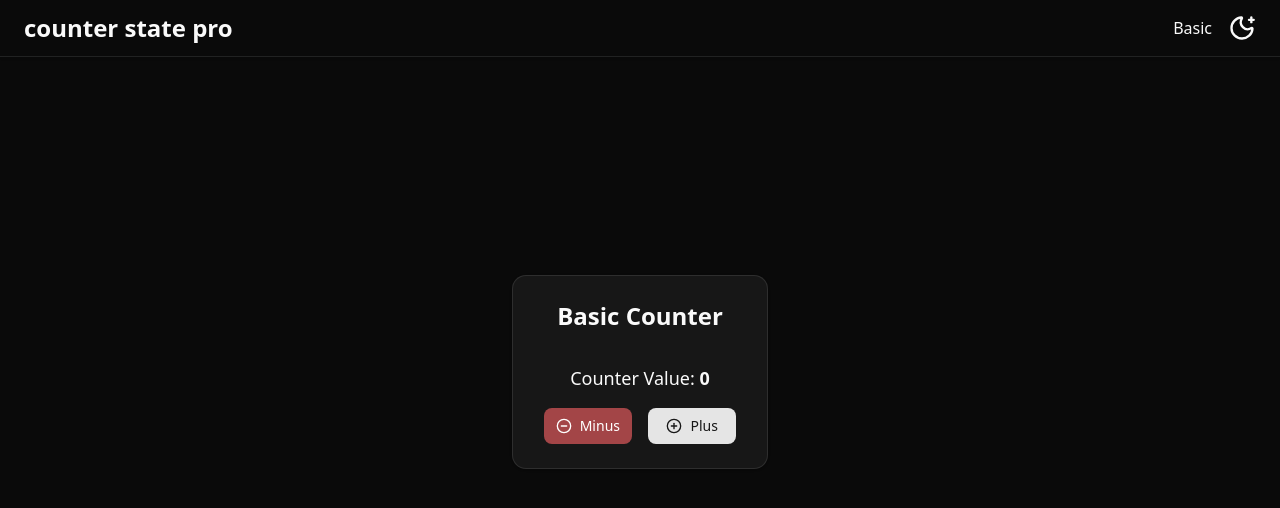
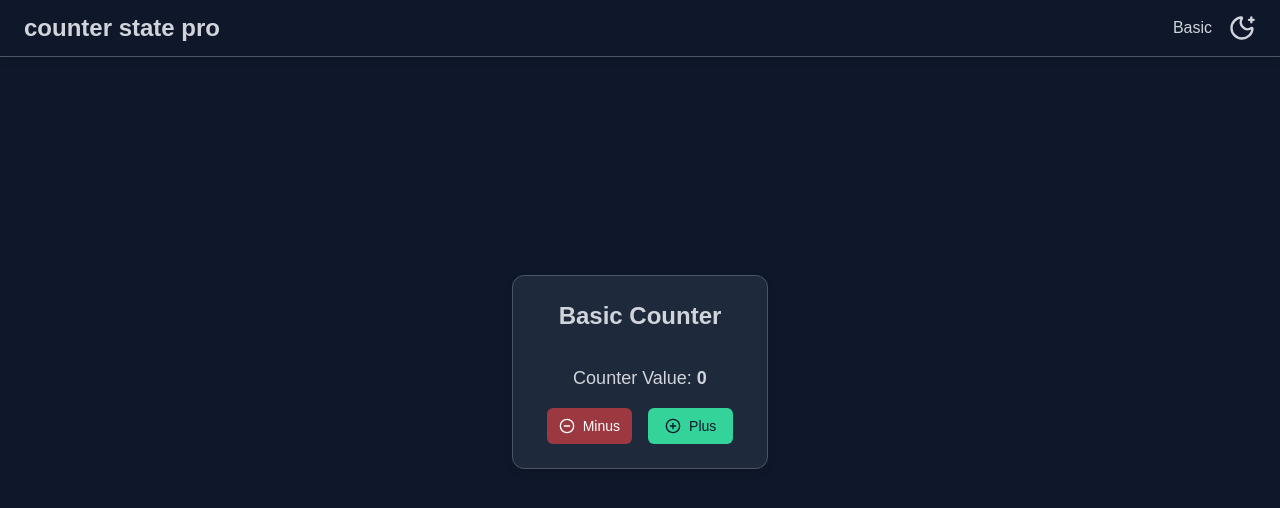
Before and after one commit to SayanSinghaChowdhury/counter-state-pro, a Next.js app: page / in a window 1280 px wide. Shown: the top 508 px of the page. Built offline with nearby package versions, Linux system fonts and the light colour scheme.

Commit message:
theme change by tweakcn

```diff
--- a/src/app/globals.css
+++ b/src/app/globals.css
@@ -39,75 +39,147 @@
 	--color-sidebar-accent-foreground: var(--sidebar-accent-foreground);
 	--color-sidebar-border: var(--sidebar-border);
 	--color-sidebar-ring: var(--sidebar-ring);
+	--font-sans: DM Sans, sans-serif;
+	--font-mono: IBM Plex Mono, monospace;
+	--font-serif: Lora, serif;
+	--radius: 0.5rem;
+	--tracking-tighter: calc(var(--tracking-normal) - 0.05em);
+	--tracking-tight: calc(var(--tracking-normal) - 0.025em);
+	--tracking-wide: calc(var(--tracking-normal) + 0.025em);
+	--tracking-wider: calc(var(--tracking-normal) + 0.05em);
+	--tracking-widest: calc(var(--tracking-normal) + 0.1em);
+	--tracking-normal: var(--tracking-normal);
+	--shadow-2xl: var(--shadow-2xl);
+	--shadow-xl: var(--shadow-xl);
+	--shadow-lg: var(--shadow-lg);
+	--shadow-md: var(--shadow-md);
+	--shadow: var(--shadow);
+	--shadow-sm: var(--shadow-sm);
+	--shadow-xs: var(--shadow-xs);
+	--shadow-2xs: var(--shadow-2xs);
+	--spacing: var(--spacing);
+	--letter-spacing: var(--letter-spacing);
+	--shadow-offset-y: var(--shadow-offset-y);
+	--shadow-offset-x: var(--shadow-offset-x);
+	--shadow-spread: var(--shadow-spread);
+	--shadow-blur: var(--shadow-blur);
+	--shadow-opacity: var(--shadow-opacity);
+	--color-shadow-color: var(--shadow-color);
+	--color-destructive-foreground: var(--destructive-foreground);
+	--radius-2xl: calc(var(--radius) + 8px);
+	--radius-3xl: calc(var(--radius) + 12px);
+	--radius-4xl: calc(var(--radius) + 16px);
 }
 
 :root {
-	--radius: 0.625rem;
-	--background: oklch(1 0 0);
-	--foreground: oklch(0.145 0 0);
-	--card: oklch(1 0 0);
-	--card-foreground: oklch(0.145 0 0);
-	--popover: oklch(1 0 0);
-	--popover-foreground: oklch(0.145 0 0);
-	--primary: oklch(0.205 0 0);
-	--primary-foreground: oklch(0.985 0 0);
-	--secondary: oklch(0.97 0 0);
-	--secondary-foreground: oklch(0.205 0 0);
-	--muted: oklch(0.97 0 0);
-	--muted-foreground: oklch(0.556 0 0);
-	--accent: oklch(0.97 0 0);
-	--accent-foreground: oklch(0.205 0 0);
-	--destructive: oklch(0.577 0.245 27.325);
-	--border: oklch(0.922 0 0);
-	--input: oklch(0.922 0 0);
-	--ring: oklch(0.708 0 0);
-	--chart-1: oklch(0.646 0.222 41.116);
-	--chart-2: oklch(0.6 0.118 184.704);
-	--chart-3: oklch(0.398 0.07 227.392);
-	--chart-4: oklch(0.828 0.189 84.429);
-	--chart-5: oklch(0.769 0.188 70.08);
-	--sidebar: oklch(0.985 0 0);
-	--sidebar-foreground: oklch(0.145 0 0);
-	--sidebar-primary: oklch(0.205 0 0);
-	--sidebar-primary-foreground: oklch(0.985 0 0);
-	--sidebar-accent: oklch(0.97 0 0);
-	--sidebar-accent-foreground: oklch(0.205 0 0);
-	--sidebar-border: oklch(0.922 0 0);
-	--sidebar-ring: oklch(0.708 0 0);
+	--radius: 0.5rem;
+	--background: oklch(0.9751 0.0127 244.2507);
+	--foreground: oklch(0.3729 0.0306 259.7328);
+	--card: oklch(1.0000 0 0);
+	--card-foreground: oklch(0.3729 0.0306 259.7328);
+	--popover: oklch(1.0000 0 0);
+	--popover-foreground: oklch(0.3729 0.0306 259.7328);
+	--primary: oklch(0.7227 0.1920 149.5793);
+	--primary-foreground: oklch(1.0000 0 0);
+	--secondary: oklch(0.9514 0.0250 236.8242);
+	--secondary-foreground: oklch(0.4461 0.0263 256.8018);
+	--muted: oklch(0.9670 0.0029 264.5419);
+	--muted-foreground: oklch(0.5510 0.0234 264.3637);
+	--accent: oklch(0.9505 0.0507 163.0508);
+	--accent-foreground: oklch(0.3729 0.0306 259.7328);
+	--destructive: oklch(0.6368 0.2078 25.3313);
+	--border: oklch(0.9276 0.0058 264.5313);
+	--input: oklch(0.9276 0.0058 264.5313);
+	--ring: oklch(0.7227 0.1920 149.5793);
+	--chart-1: oklch(0.7227 0.1920 149.5793);
+	--chart-2: oklch(0.6959 0.1491 162.4796);
+	--chart-3: oklch(0.5960 0.1274 163.2254);
+	--chart-4: oklch(0.5081 0.1049 165.6121);
+	--chart-5: oklch(0.4318 0.0865 166.9128);
+	--sidebar: oklch(0.9514 0.0250 236.8242);
+	--sidebar-foreground: oklch(0.3729 0.0306 259.7328);
+	--sidebar-primary: oklch(0.7227 0.1920 149.5793);
+	--sidebar-primary-foreground: oklch(1.0000 0 0);
+	--sidebar-accent: oklch(0.9505 0.0507 163.0508);
+	--sidebar-accent-foreground: oklch(0.3729 0.0306 259.7328);
+	--sidebar-border: oklch(0.9276 0.0058 264.5313);
+	--sidebar-ring: oklch(0.7227 0.1920 149.5793);
+	--destructive-foreground: oklch(1.0000 0 0);
+	--font-sans: DM Sans, sans-serif;
+	--font-serif: Lora, serif;
+	--font-mono: IBM Plex Mono, monospace;
+	--shadow-color: hsl(0 0% 0%);
+	--shadow-opacity: 0.1;
+	--shadow-blur: 8px;
+	--shadow-spread: -1px;
+	--shadow-offset-x: 0px;
+	--shadow-offset-y: 4px;
+	--letter-spacing: 0em;
+	--spacing: 0.25rem;
+	--shadow-2xs: 0px 4px 8px -1px hsl(0 0% 0% / 0.05);
+	--shadow-xs: 0px 4px 8px -1px hsl(0 0% 0% / 0.05);
+	--shadow-sm: 0px 4px 8px -1px hsl(0 0% 0% / 0.10), 0px 1px 2px -2px hsl(0 0% 0% / 0.10);
+	--shadow: 0px 4px 8px -1px hsl(0 0% 0% / 0.10), 0px 1px 2px -2px hsl(0 0% 0% / 0.10);
+	--shadow-md: 0px 4px 8px -1px hsl(0 0% 0% / 0.10), 0px 2px 4px -2px hsl(0 0% 0% / 0.10);
+	--shadow-lg: 0px 4px 8px -1px hsl(0 0% 0% / 0.10), 0px 4px 6px -2px hsl(0 0% 0% / 0.10);
+	--shadow-xl: 0px 4px 8px -1px hsl(0 0% 0% / 0.10), 0px 8px 10px -2px hsl(0 0% 0% / 0.10);
+	--shadow-2xl: 0px 4px 8px -1px hsl(0 0% 0% / 0.25);
+	--tracking-normal: 0em;
 }
 
 .dark {
-	--background: oklch(0.145 0 0);
-	--foreground: oklch(0.985 0 0);
-	--card: oklch(0.205 0 0);
-	--card-foreground: oklch(0.985 0 0);
-	--popover: oklch(0.205 0 0);
-	--popover-foreground: oklch(0.985 0 0);
-	--primary: oklch(0.922 0 0);
-	--primary-foreground: oklch(0.205 0 0);
-	--secondary: oklch(0.269 0 0);
-	--secondary-foreground: oklch(0.985 0 0);
-	--muted: oklch(0.269 0 0);
-	--muted-foreground: oklch(0.708 0 0);
-	--accent: oklch(0.269 0 0);
-	--accent-foreground: oklch(0.985 0 0);
-	--destructive: oklch(0.704 0.191 22.216);
-	--border: oklch(1 0 0 / 10%);
-	--input: oklch(1 0 0 / 15%);
-	--ring: oklch(0.556 0 0);
-	--chart-1: oklch(0.488 0.243 264.376);
-	--chart-2: oklch(0.696 0.17 162.48);
-	--chart-3: oklch(0.769 0.188 70.08);
-	--chart-4: oklch(0.627 0.265 303.9);
-	--chart-5: oklch(0.645 0.246 16.439);
-	--sidebar: oklch(0.205 0 0);
-	--sidebar-foreground: oklch(0.985 0 0);
-	--sidebar-primary: oklch(0.488 0.243 264.376);
-	--sidebar-primary-foreground: oklch(0.985 0 0);
-	--sidebar-accent: oklch(0.269 0 0);
-	--sidebar-accent-foreground: oklch(0.985 0 0);
-	--sidebar-border: oklch(1 0 0 / 10%);
-	--sidebar-ring: oklch(0.556 0 0);
+	--background: oklch(0.2077 0.0398 265.7549);
+	--foreground: oklch(0.8717 0.0093 258.3382);
+	--card: oklch(0.2795 0.0368 260.0310);
+	--card-foreground: oklch(0.8717 0.0093 258.3382);
+	--popover: oklch(0.2795 0.0368 260.0310);
+	--popover-foreground: oklch(0.8717 0.0093 258.3382);
+	--primary: oklch(0.7729 0.1535 163.2231);
+	--primary-foreground: oklch(0.2077 0.0398 265.7549);
+	--secondary: oklch(0.3351 0.0331 260.9120);
+	--secondary-foreground: oklch(0.7118 0.0129 286.0665);
+	--muted: oklch(0.2463 0.0275 259.9628);
+	--muted-foreground: oklch(0.5510 0.0234 264.3637);
+	--accent: oklch(0.3729 0.0306 259.7328);
+	--accent-foreground: oklch(0.7118 0.0129 286.0665);
+	--destructive: oklch(0.6368 0.2078 25.3313);
+	--border: oklch(0.4461 0.0263 256.8018);
+	--input: oklch(0.4461 0.0263 256.8018);
+	--ring: oklch(0.7729 0.1535 163.2231);
+	--chart-1: oklch(0.7729 0.1535 163.2231);
+	--chart-2: oklch(0.7845 0.1325 181.9120);
+	--chart-3: oklch(0.7227 0.1920 149.5793);
+	--chart-4: oklch(0.6959 0.1491 162.4796);
+	--chart-5: oklch(0.5960 0.1274 163.2254);
+	--sidebar: oklch(0.2795 0.0368 260.0310);
+	--sidebar-foreground: oklch(0.8717 0.0093 258.3382);
+	--sidebar-primary: oklch(0.7729 0.1535 163.2231);
+	--sidebar-primary-foreground: oklch(0.2077 0.0398 265.7549);
+	--sidebar-accent: oklch(0.3729 0.0306 259.7328);
+	--sidebar-accent-foreground: oklch(0.7118 0.0129 286.0665);
+	--sidebar-border: oklch(0.4461 0.0263 256.8018);
+	--sidebar-ring: oklch(0.7729 0.1535 163.2231);
+	--destructive-foreground: oklch(0.2077 0.0398 265.7549);
+	--radius: 0.5rem;
+	--font-sans: DM Sans, sans-serif;
+	--font-serif: Lora, serif;
+	--font-mono: IBM Plex Mono, monospace;
+	--shadow-color: hsl(0 0% 0%);
+	--shadow-opacity: 0.1;
+	--shadow-blur: 8px;
+	--shadow-spread: -1px;
+	--shadow-offset-x: 0px;
+	--shadow-offset-y: 4px;
+	--letter-spacing: 0em;
+	--spacing: 0.25rem;
+	--shadow-2xs: 0px 4px 8px -1px hsl(0 0% 0% / 0.05);
+	--shadow-xs: 0px 4px 8px -1px hsl(0 0% 0% / 0.05);
+	--shadow-sm: 0px 4px 8px -1px hsl(0 0% 0% / 0.10), 0px 1px 2px -2px hsl(0 0% 0% / 0.10);
+	--shadow: 0px 4px 8px -1px hsl(0 0% 0% / 0.10), 0px 1px 2px -2px hsl(0 0% 0% / 0.10);
+	--shadow-md: 0px 4px 8px -1px hsl(0 0% 0% / 0.10), 0px 2px 4px -2px hsl(0 0% 0% / 0.10);
+	--shadow-lg: 0px 4px 8px -1px hsl(0 0% 0% / 0.10), 0px 4px 6px -2px hsl(0 0% 0% / 0.10);
+	--shadow-xl: 0px 4px 8px -1px hsl(0 0% 0% / 0.10), 0px 8px 10px -2px hsl(0 0% 0% / 0.10);
+	--shadow-2xl: 0px 4px 8px -1px hsl(0 0% 0% / 0.25);
 }
 
 @layer base {
@@ -116,5 +188,6 @@
 	}
 	body {
 		@apply bg-background text-foreground;
+    letter-spacing: var(--tracking-normal);
 	}
 }
```
